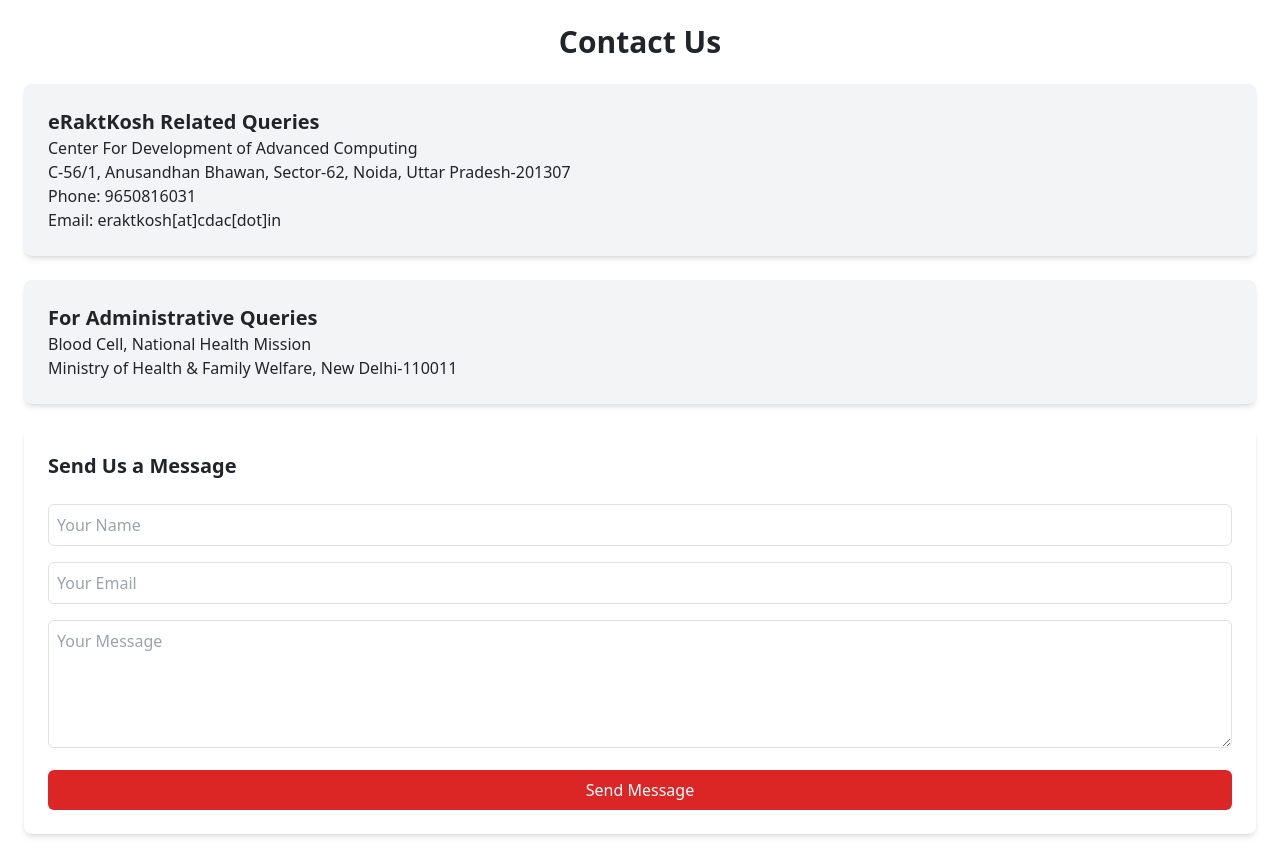
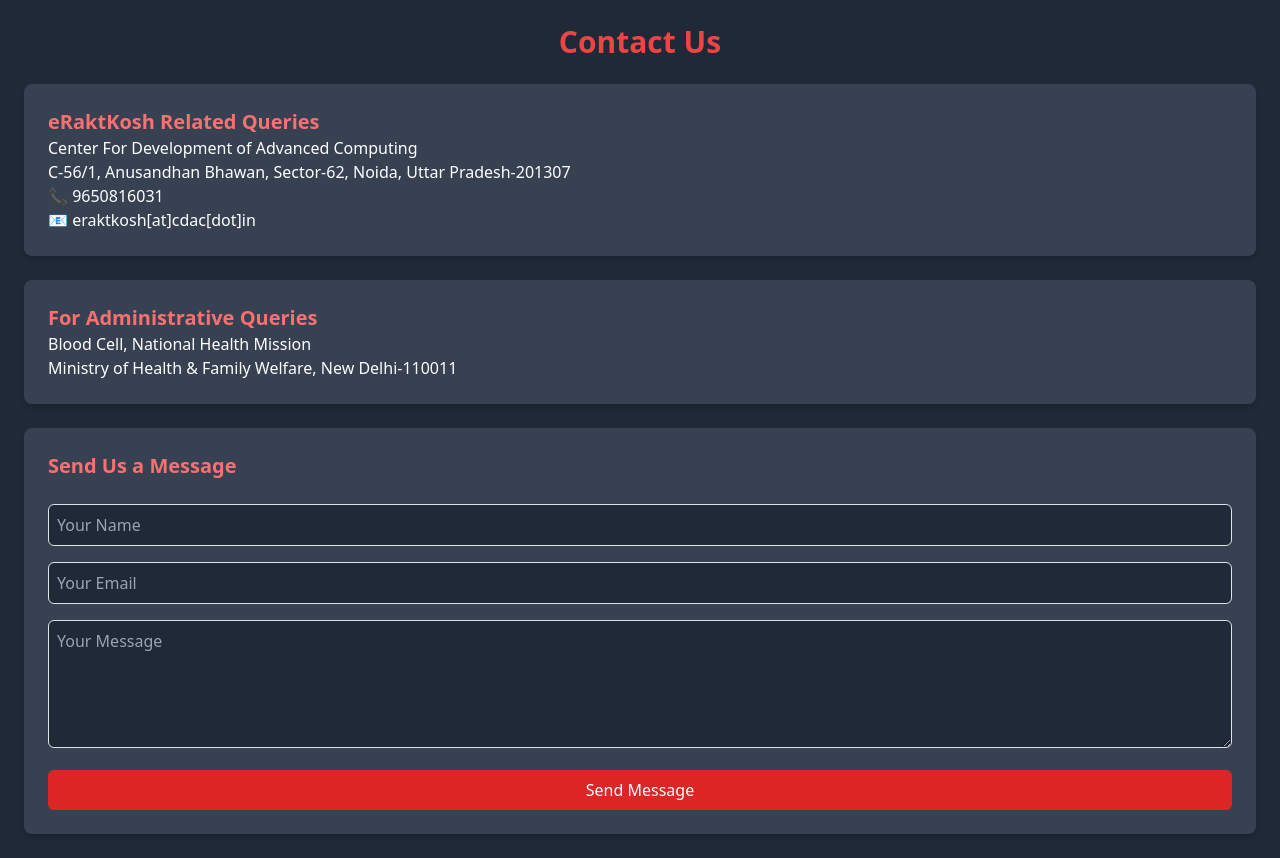
Before and after one commit to yhimanshu22/Blood-Bank, a React (Create React App) app in the folder frontend/: page /contact in a window 1280 px wide. Built offline with nearby package versions, Linux system fonts and the light colour scheme; no server answers.

Commit message:
update contact

```diff
--- a/frontend/src/pages/Contact.js
+++ b/frontend/src/pages/Contact.js
@@ -2,45 +2,45 @@
 
 const Contact = () => {
     return (
-        <div className="container mx-auto p-6">
-            <h1 className="text-3xl font-bold text-center mb-6">Contact Us</h1>
+        <div className="container mx-auto p-6 bg-gray-800 text-white">
+            <h1 className="text-3xl font-bold text-center mb-6 text-red-500">Contact Us</h1>
 
             {/* Contact Details */}
-            <div className="bg-gray-100 p-6 rounded-lg shadow-md mb-6">
-                <h2 className="text-xl font-semibold">eRaktKosh Related Queries</h2>
+            <div className="bg-gray-700 p-6 rounded-lg shadow-md mb-6">
+                <h2 className="text-xl font-semibold text-red-400">eRaktKosh Related Queries</h2>
                 <p>Center For Development of Advanced Computing</p>
                 <p>C-56/1, Anusandhan Bhawan, Sector-62, Noida, Uttar Pradesh-201307</p>
-                <p>Phone: 9650816031</p>
-                <p>Email: eraktkosh[at]cdac[dot]in</p>
+                <p>📞 9650816031</p>
+                <p>📧 eraktkosh[at]cdac[dot]in</p>
             </div>
 
-            <div className="bg-gray-100 p-6 rounded-lg shadow-md mb-6">
-                <h2 className="text-xl font-semibold">For Administrative Queries</h2>
+            <div className="bg-gray-700 p-6 rounded-lg shadow-md mb-6">
+                <h2 className="text-xl font-semibold text-red-400">For Administrative Queries</h2>
                 <p>Blood Cell, National Health Mission</p>
                 <p>Ministry of Health & Family Welfare, New Delhi-110011</p>
             </div>
 
             {/* Contact Form */}
-            <div className="bg-white p-6 rounded-lg shadow-md">
-                <h2 className="text-xl font-semibold mb-4">Send Us a Message</h2>
+            <div className="bg-gray-700 p-6 rounded-lg shadow-md">
+                <h2 className="text-xl font-semibold text-red-400 mb-4">Send Us a Message</h2>
                 <form className="space-y-4">
                     <input
                         type="text"
                         placeholder="Your Name"
-                        className="w-full p-2 border rounded-md"
+                        className="w-full p-2 border border-gray-600 rounded-md bg-gray-800 text-white"
                     />
                     <input
                         type="email"
                         placeholder="Your Email"
-                        className="w-full p-2 border rounded-md"
+                        className="w-full p-2 border border-gray-600 rounded-md bg-gray-800 text-white"
                     />
                     <textarea
                         placeholder="Your Message"
-                        className="w-full p-2 border rounded-md h-32"
+                        className="w-full p-2 border border-gray-600 rounded-md bg-gray-800 text-white h-32"
                     ></textarea>
                     <button
                         type="submit"
-                        className="w-full bg-red-600 text-white py-2 rounded-md hover:bg-red-700"
+                        className="w-full bg-red-600 text-white py-2 rounded-md hover:bg-red-700 transition"
                     >
                         Send Message
                     </button>
```
